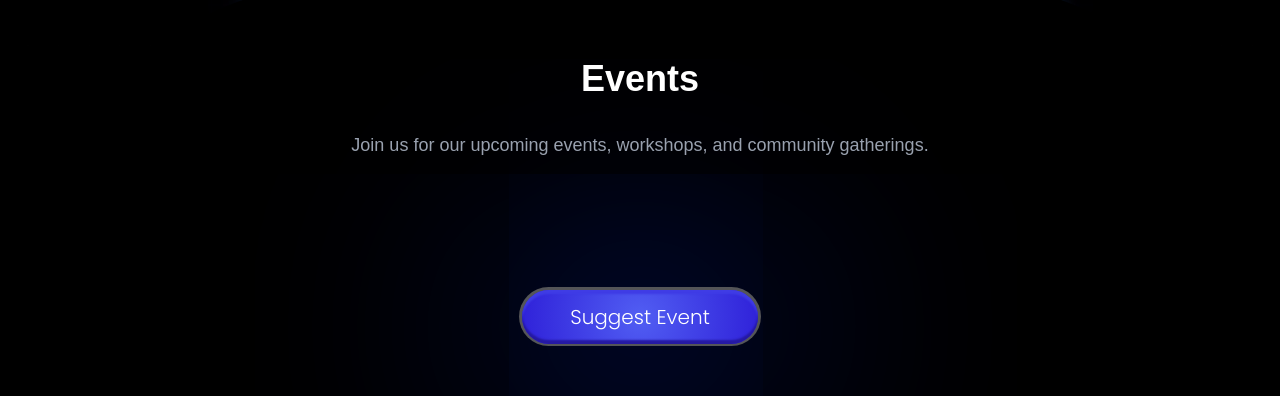
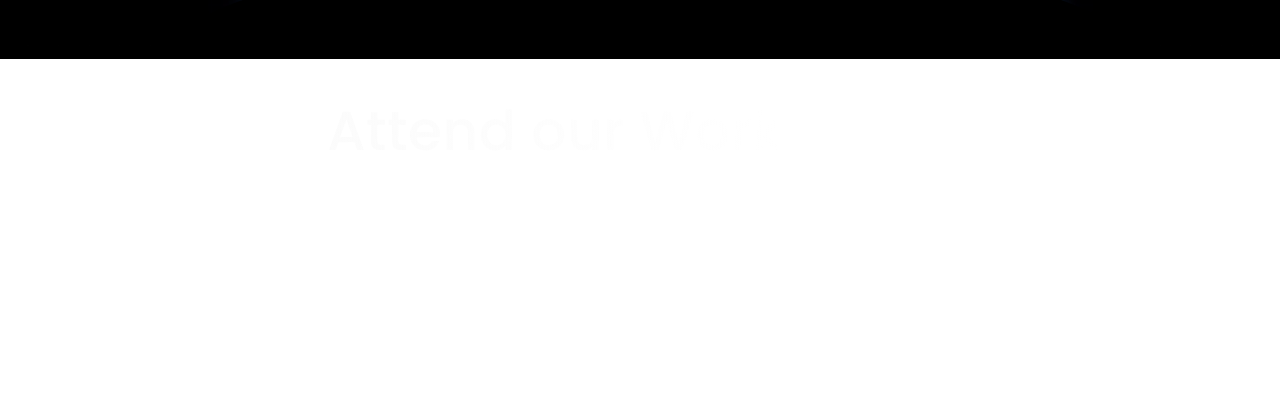
Before and after one commit to Google-Developer-Group-On-Campus-UPM/GDG-UPM-APP, a Next.js app: page / in a window 1280 px wide. Shown: the part 1605-2001 px from the top of the page. After the commit the page ends 1832 px from the top, so only its background shows below. Built offline with nearby package versions, Linux system fonts and the light colour scheme.

Commit message:
fix: updated `EventsPage` appropriately after creating `EventsHeader`

```diff
--- a/src/components/sections/events/EventsPage.tsx
+++ b/src/components/sections/events/EventsPage.tsx
@@ -1,10 +1,9 @@
 "use client";
 
-import CTAButton from "@/components/ui/CTAButton";
+import EventsHeader from "./EventsHeader";
+import { Box } from "@mui/material";
 
 export default function EventsSection() {
-  // Your events section logic goes here
-
   /**
    * Events Section Logic:
    * 1. Fetch events data from Firebase
@@ -15,94 +14,7 @@
    * 6. Show event details in modal or separate page
    */
 
-  // Events data state
-  // const [events, setEvents] = useState<Event[]>([]);
-  // const [loading, setLoading] = useState(true);
-  // const [selectedStatus, setSelectedStatus] = useState<'all' | 'upcoming' | 'past' | 'ongoing'>('upcoming');
-  // const [selectedCategory, setSelectedCategory] = useState<string>('all');
-  // const [searchQuery, setSearchQuery] = useState('');
-  // const [selectedEvent, setSelectedEvent] = useState<Event | null>(null);
-
-  // Fetch events data on component mount
-  // useEffect(() => {
-  //   fetchEventsData();
-  // }, []);
-
-  // const fetchEventsData = async () => {
-  //   try {
-  //     setLoading(true);
-  //     const eventsData = await eventService.getAllEvents();
-  //     setEvents(eventsData);
-  //   } catch (error) {
-  //     console.error('Error fetching events:', error);
-  //   } finally {
-  //     setLoading(false);
-  //   }
-  // };
-
-  // Filter events based on status, category, and search query
-  // const filteredEvents = useMemo(() => {
-  //   const currentDate = new Date();
-  //
-  //   return events.filter(event => {
-  //     // Status filtering
-  //     const eventDate = new Date(event.date);
-  //     const isUpcoming = eventDate > currentDate;
-  //     const isPast = eventDate < currentDate;
-  //     const isOngoing = eventDate.toDateString() === currentDate.toDateString();
-  //
-  //     const matchesStatus = selectedStatus === 'all' ||
-  //                          (selectedStatus === 'upcoming' && isUpcoming) ||
-  //                          (selectedStatus === 'past' && isPast) ||
-  //                          (selectedStatus === 'ongoing' && isOngoing);
-  //
-  //     // Category filtering
-  //     const matchesCategory = selectedCategory === 'all' || event.category === selectedCategory;
-  //
-  //     // Search filtering
-  //     const matchesSearch = event.title.toLowerCase().includes(searchQuery.toLowerCase()) ||
-  //                          event.description.toLowerCase().includes(searchQuery.toLowerCase());
-  //
-  //     return matchesStatus && matchesCategory && matchesSearch;
-  //   });
-  // }, [events, selectedStatus, selectedCategory, searchQuery]);
-
-  // Handle status filter change
-  // const handleStatusChange = (status: typeof selectedStatus) => {
-  //   setSelectedStatus(status);
-  //   analytics.track('events_status_filtered', { status });
-  // };
-
-  // Handle category filter change
-  // const handleCategoryChange = (category: string) => {
-  //   setSelectedCategory(category);
-  //   analytics.track('events_category_filtered', { category });
-  // };
-
-  // Handle search input change
-  // const handleSearchChange = (query: string) => {
-  //   setSearchQuery(query);
-  // };
-
-  // Handle event RSVP/Registration
-  // const handleEventRSVP = async (eventId: string) => {
-  //   try {
-  //     await eventService.rsvpEvent(eventId);
-  //     analytics.track('event_rsvp', { eventId });
-  //     // Update local state or refetch data
-  //   } catch (error) {
-  //     console.error('Error RSVP to event:', error);
-  //   }
-  // };
-
-  // Handle event detail view
-  // const handleEventClick = (event: Event) => {
-  //   setSelectedEvent(event);
-  //   analytics.track('event_detail_viewed', { eventId: event.id });
-  // };
-
   return (
-
     /**
      * Events Section Structure:
      * 1. Section header with title and description
@@ -112,13 +24,6 @@
      * 5. Events grid/list display
      * 6. Event detail modal/popup
      * 7. Loading and error states
-     *
-     * Event Categories:
-     * - Workshops -> INPUT: none; OUTPUT: technical workshops
-     * - Seminars -> INPUT: none; OUTPUT: educational talks
-     * - Networking -> INPUT: none; OUTPUT: community events
-     * - Competitions -> INPUT: none; OUTPUT: coding competitions
-     * - Social -> INPUT: none; OUTPUT: social gatherings
      *
      * Components to render:
      * - EventsHeader -> INPUT: none; OUTPUT: section title and description
@@ -130,26 +35,8 @@
      * - EventModal -> INPUT: selectedEvent; OUTPUT: event details popup
      */
 
-    <>
-      <div className={"bg-black min-h-screen"}>
-        <div className="max-w-7xl mx-auto px-4 flex flex-col justify-center items-center">
-          <div className={"z-10 relative"}>
-            <h2 className="text-4xl font-bold text-white text-center mb-8">Events</h2>
-            <p className="text-lg text-gray-400 mb-12">
-              Join us for our upcoming events, workshops, and community gatherings.
-            </p>
-          </div>
-          <div className={"mt-20"}>
-            <CTAButton
-              text={"Suggest Event"}
-              boxShadow={true}
-            />
-          </div>
-          {/* Event detail modal would go here if selectedEvent is not null */}
-
-        </div>
-      </div>
-
-    </>
+    <Box>
+      <EventsHeader />
+    </Box>
   );
 }
```
